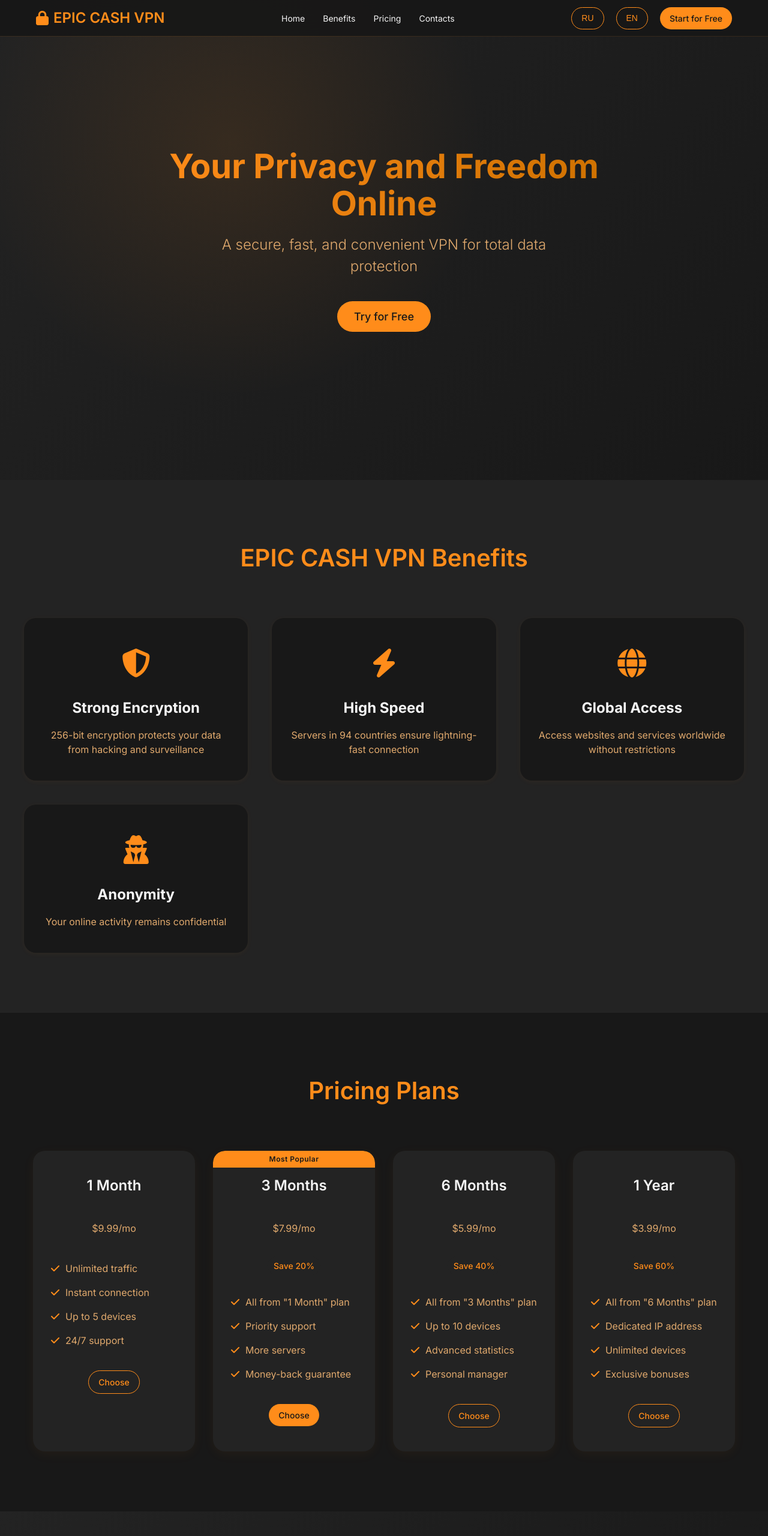
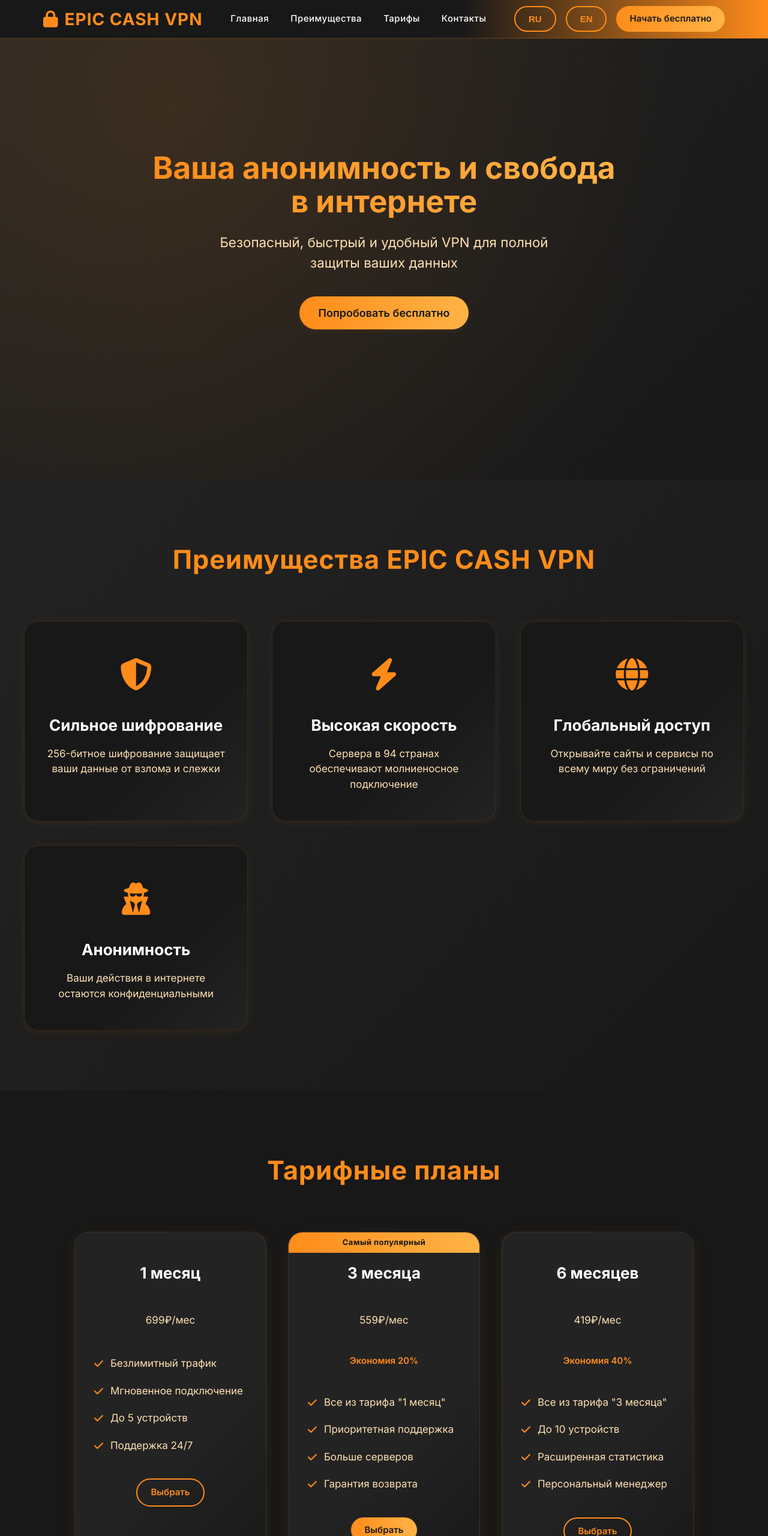
Before and after one commit to RoXyGeNOFF/EpicCashVPN, a plain HTML site: page index.html in a window 1280 px wide. Shown: the top 2560 px of the page at 60% size. Drawn offline with Linux system fonts and the light colour scheme; no server answers.

Commit message:
Add files via upload

```diff
--- a/index.html
+++ b/index.html
@@ -14,9 +14,9 @@
         }
 
         body {
-            font-family: 'Inter', -apple-system, BlinkMacSystemFont, 'Segoe UI', Roboto, sans-serif;
-            color: #f5f5f5;
-            background-color: #181818;
+            font-family: 'Inter', 'Montserrat', 'Segoe UI', Arial, sans-serif;
+            color: #fff;
+            background: linear-gradient(135deg, #181818 0%, #232323 100%);
             line-height: 1.5;
             overflow-x: hidden;
         }
@@ -25,15 +25,14 @@
             position: fixed;
             top: 0;
             width: 100%;
-            height: 60px;
-            background: rgba(24, 24, 24, 0.95);
-            backdrop-filter: blur(20px);
-            -webkit-backdrop-filter: blur(20px);
+            height: 64px;
+            background: linear-gradient(90deg, #181818 60%, #ff8c1a 100%);
+            box-shadow: 0 2px 16px rgba(255, 140, 26, 0.10);
             display: flex;
             justify-content: center;
             align-items: center;
             z-index: 1000;
-            box-shadow: 0 1px 0 rgba(255, 140, 0, 0.10);
+            border-bottom: 1px solid #ff8c1a33;
         }
 
         .nav-content {
@@ -42,77 +41,97 @@
             display: flex;
             justify-content: space-between;
             align-items: center;
-            padding: 0 20px;
+            padding: 0 32px;
         }
 
         .logo {
-            font-size: 24px;
-            font-weight: 600;
+            font-size: 28px;
+            font-weight: 700;
             color: #ff8c1a;
+            letter-spacing: 1px;
             display: flex;
             align-items: center;
         }
 
         .logo i {
-            margin-right: 8px;
+            margin-right: 10px;
             color: #ff8c1a;
         }
 
         .nav-links {
             display: flex;
-            gap: 30px;
+            gap: 36px;
         }
 
         .nav-links a {
             text-decoration: none;
-            color: #f5f5f5;
-            font-size: 14px;
-            font-weight: 400;
+            color: #fff;
+            font-size: 15px;
+            font-weight: 500;
+            letter-spacing: 0.5px;
             transition: color 0.3s;
+            position: relative;
         }
-
+        .nav-links a::after {
+            content: '';
+            display: block;
+            width: 0;
+            height: 2px;
+            background: #ff8c1a;
+            transition: width 0.3s;
+            position: absolute;
+            left: 0;
+            bottom: -4px;
+        }
         .nav-links a:hover {
             color: #ff8c1a;
+        }
+        .nav-links a:hover::after {
+            width: 100%;
         }
 
         .nav-actions {
             display: flex;
-            gap: 20px;
+            gap: 16px;
         }
 
         .btn {
-            padding: 8px 16px;
-            border-radius: 24px;
-            font-size: 14px;
-            font-weight: 500;
+            padding: 10px 22px;
+            border-radius: 30px;
+            font-size: 15px;
+            font-weight: 600;
             cursor: pointer;
             transition: all 0.3s;
             text-decoration: none;
             display: inline-block;
+            border: none;
         }
 
         .btn-outline {
-            border: 1px solid #ff8c1a;
+            border: 2px solid #ff8c1a;
             color: #ff8c1a;
             background: transparent;
         }
 
         .btn-outline:hover {
-            background-color: rgba(255, 140, 26, 0.10);
+            background: #ff8c1a22;
+            color: #fff;
         }
 
         .btn-primary {
-            background: #ff8c1a;
+            background: linear-gradient(90deg, #ff8c1a 0%, #ffb347 100%);
             color: #181818;
             border: none;
+            box-shadow: 0 2px 8px rgba(255, 140, 26, 0.10);
         }
 
         .btn-primary:hover {
-            background: #cc7000;
+            background: linear-gradient(90deg, #cc7000 0%, #ff8c1a 100%);
+            color: #fff;
         }
 
         .hero {
-            height: 100vh;
+            min-height: 100vh;
             display: flex;
             flex-direction: column;
             justify-content: center;
@@ -123,67 +142,61 @@
             position: relative;
             overflow: hidden;
         }
-
         .hero::before {
             content: "";
             position: absolute;
-            top: 0;
-            left: 0;
-            width: 100%;
-            height: 100%;
-            background: radial-gradient(circle at 30% 30%, rgba(255, 140, 26, 0.10) 0%, transparent 40%);
+            top: -20%;
+            left: -20%;
+            width: 140%;
+            height: 140%;
+            background: radial-gradient(circle at 30% 30%, rgba(255, 140, 26, 0.12) 0%, transparent 60%);
+            z-index: 1;
         }
-
         .hero-content {
             max-width: 800px;
             z-index: 2;
+            position: relative;
         }
-
         .hero h1 {
-            font-size: 3.5rem;
-            font-weight: 700;
-            margin-bottom: 20px;
-            background: linear-gradient(90deg, #ff8c1a, #cc7000);
+            font-size: 3.2rem;
+            font-weight: 800;
+            margin-bottom: 24px;
+            background: linear-gradient(90deg, #ff8c1a, #ffb347);
             -webkit-background-clip: text;
             -webkit-text-fill-color: transparent;
             line-height: 1.1;
         }
-
         .hero p {
-            font-size: 1.5rem;
-            font-weight: 300;
-            color: #e0a96d;
+            font-size: 1.4rem;
+            font-weight: 400;
+            color: #ffe0b2;
             margin-bottom: 40px;
             max-width: 600px;
             margin-left: auto;
             margin-right: auto;
         }
-
         .hero-btns {
             display: flex;
-            gap: 15px;
+            gap: 18px;
             justify-content: center;
         }
-
         .hero-btns .btn {
-            padding: 12px 28px;
+            padding: 14px 32px;
             font-size: 18px;
-            border-radius: 30px;
+            border-radius: 32px;
         }
-
         .features {
             padding: 100px 20px;
-            background: #232323;
+            background: linear-gradient(135deg, #232323 0%, #181818 100%);
         }
-
         .section-title {
             text-align: center;
-            font-size: 2.5rem;
-            font-weight: 600;
+            font-size: 2.7rem;
+            font-weight: 700;
             margin-bottom: 70px;
             color: #ff8c1a;
+            letter-spacing: 1px;
         }
-
         .features-grid {
             display: grid;
             grid-template-columns: repeat(auto-fit, minmax(300px, 1fr));
@@ -191,250 +204,223 @@
             max-width: 1200px;
             margin: 0 auto;
         }
-
         .feature-card {
             text-align: center;
-            padding: 40px 30px;
-            border-radius: 20px;
-            background: #181818;
+            padding: 48px 32px;
+            border-radius: 24px;
+            background: linear-gradient(135deg, #181818 60%, #232323 100%);
             transition: transform 0.3s, box-shadow 0.3s;
-            box-shadow: 0 2px 10px rgba(255, 140, 26, 0.05);
+            box-shadow: 0 2px 16px rgba(255, 140, 26, 0.08);
             text-decoration: none;
             color: inherit;
+            border: 1.5px solid #ff8c1a22;
         }
-
-        .feature-card:visited, .feature-card:active, .feature-card:focus, .feature-card:hover {
-            text-decoration: none;
-            color: inherit;
+        .feature-card:hover {
+            transform: translateY(-12px) scale(1.03);
+            box-shadow: 0 10px 32px rgba(255, 140, 26, 0.18);
+            border-color: #ff8c1a55;
         }
-
-        .feature-card:hover {
-            transform: translateY(-10px);
-            box-shadow: 0 10px 30px rgba(255, 140, 26, 0.10);
+        .feature-icon {
+            font-size: 54px;
+            color: #ff8c1a;
+            margin-bottom: 24px;
         }
-
-        .feature-icon {
-            font-size: 48px;
-            color: #ff8c1a;
-            margin-bottom: 20px;
+        .feature-card h3 {
+            font-size: 26px;
+            margin-bottom: 16px;
+            color: #fff;
+            font-weight: 700;
         }
-
-        .feature-card h3 {
-            font-size: 24px;
-            margin-bottom: 15px;
-            color: #f5f5f5;
+        .feature-card p {
+            color: #ffe0b2;
+            font-size: 17px;
         }
-
-        .feature-card p {
-            color: #e0a96d;
-            font-size: 16px;
-        }
-
         .pricing {
             padding: 100px 20px;
             background: #181818;
         }
-
         .pricing-plans {
             display: flex;
             justify-content: center;
             flex-wrap: wrap;
-            gap: 30px;
+            gap: 36px;
             max-width: 1200px;
             margin: 0 auto;
         }
-
         .plan-card {
-            background: #232323;
-            border-radius: 20px;
-            width: 270px;
-            padding: 40px 30px;
+            background: linear-gradient(135deg, #232323 60%, #181818 100%);
+            border-radius: 24px;
+            width: 320px;
+            min-width: 320px;
+            max-width: 320px;
+            padding: 48px 32px;
             text-align: center;
-            box-shadow: 0 5px 20px rgba(255, 140, 26, 0.05);
-            transition: transform 0.3s;
+            box-shadow: 0 5px 24px rgba(255, 140, 26, 0.08);
+            transition: transform 0.3s, box-shadow 0.3s;
             position: relative;
             overflow: hidden;
+            border: 1.5px solid #ff8c1a22;
         }
-
         .plan-card:hover {
-            transform: scale(1.03);
+            transform: scale(1.04);
+            box-shadow: 0 10px 40px rgba(255, 140, 26, 0.18);
+            border-color: #ff8c1a55;
         }
-
         .plan-card.popular::before {
-            /* content удалён, теперь используется отдельный элемент */
-            display: none;
-        }
-        .plan-popular-label {
+            content: "Самый популярный";
             position: absolute;
             top: 0;
             left: 0;
             right: 0;
-            background: #ff8c1a;
+            background: linear-gradient(90deg, #ff8c1a 0%, #ffb347 100%);
             color: #181818;
-            font-size: 12px;
-            font-weight: 600;
-            padding: 5px;
+            font-size: 13px;
+            font-weight: 700;
+            padding: 7px;
             letter-spacing: 0.5px;
-            border-top-left-radius: 20px;
-            border-top-right-radius: 20px;
-            z-index: 2;
         }
-
         .plan-title {
-            font-size: 24px;
-            font-weight: 600;
-            margin-bottom: 15px;
-            color: #f5f5f5;
+            font-size: 26px;
+            font-weight: 700;
+            margin-bottom: 18px;
+            color: #fff;
         }
-
         .plan-price {
-            font-size: 40px;
-            font-weight: 700;
-            margin-bottom: 25px;
+            font-size: 42px;
+            font-weight: 800;
+            margin-bottom: 28px;
             color: #ff8c1a;
         }
-
         .plan-price span {
-            font-size: 16px;
+            font-size: 17px;
             font-weight: 400;
-            color: #e0a96d;
+            color: #ffe0b2;
         }
-
         .plan-savings {
             background: #232323;
             color: #ff8c1a;
-            padding: 5px 10px;
+            padding: 7px 14px;
             border-radius: 20px;
-            font-size: 14px;
-            font-weight: 500;
-            margin-bottom: 25px;
+            font-size: 15px;
+            font-weight: 600;
+            margin-bottom: 28px;
             display: inline-block;
         }
-
         .plan-features {
             list-style: none;
-            margin-bottom: 30px;
+            margin-bottom: 32px;
             text-align: left;
         }
-
         .plan-features li {
-            padding: 8px 0;
-            font-size: 16px;
-            color: #e0a96d;
+            padding: 10px 0;
+            font-size: 17px;
+            color: #ffe0b2;
             display: flex;
             align-items: center;
         }
-
         .plan-features li i {
             color: #ff8c1a;
-            margin-right: 10px;
+            margin-right: 12px;
         }
-
         .cta {
             padding: 100px 20px;
             background: linear-gradient(135deg, #232323 0%, #181818 100%);
             color: #ff8c1a;
             text-align: center;
         }
-
         .cta h2 {
             font-size: 2.8rem;
-            margin-bottom: 20px;
-            font-weight: 700;
+            margin-bottom: 24px;
+            font-weight: 800;
         }
-
         .cta p {
             font-size: 1.3rem;
             max-width: 700px;
-            margin: 0 auto 40px;
-            font-weight: 300;
-            opacity: 0.9;
-            color: #e0a96d;
+            margin: 0 auto 44px;
+            font-weight: 400;
+            opacity: 0.95;
+            color: #ffe0b2;
         }
-
         .footer {
-            padding: 60px 20px 30px;
-            background: #232323;
-            color: #e0a96d;
-            font-size: 14px;
+            padding: 64px 20px 32px;
+            background: linear-gradient(90deg, #181818 60%, #232323 100%);
+            color: #ffe0b2;
+            font-size: 15px;
         }
-
         .footer-content {
             max-width: 1200px;
             margin: 0 auto;
             display: flex;
             flex-wrap: wrap;
             justify-content: space-between;
-            gap: 40px;
-            margin-bottom: 40px;
+            gap: 44px;
+            margin-bottom: 44px;
         }
-
         .footer-column {
-            min-width: 200px;
+            min-width: 220px;
         }
-
         .footer-column h4 {
             color: #ff8c1a;
-            font-size: 16px;
-            margin-bottom: 20px;
-            font-weight: 600;
+            font-size: 17px;
+            margin-bottom: 22px;
+            font-weight: 700;
         }
-
         .footer-column ul {
             list-style: none;
         }
-
         .footer-column ul li {
-            margin-bottom: 12px;
+            margin-bottom: 14px;
         }
-
         .footer-column ul li a {
             text-decoration: none;
-            color: #e0a96d;
+            color: #ffe0b2;
             transition: color 0.3s;
         }
-
         .footer-column ul li a:hover {
             color: #ff8c1a;
         }
-
         .copyright {
             text-align: center;
-            padding-top: 30px;
+            padding-top: 32px;
             border-top: 1px solid #333;
             max-width: 1200px;
             margin: 0 auto;
-            font-size: 13px;
+            font-size: 14px;
         }
-
+        @media (max-width: 900px) {
+            .nav-content {
+                padding: 0 12px;
+            }
+            .features-grid {
+                gap: 24px;
+            }
+            .footer-content {
+                gap: 24px;
+            }
+        }
         @media (max-width: 768px) {
             .hero h1 {
-                font-size: 2.5rem;
+                font-size: 2.2rem;
             }
-
             .hero p {
-                font-size: 1.2rem;
+                font-size: 1.1rem;
             }
-
             .hero-btns {
                 flex-direction: column;
                 align-items: center;
             }
-
             .nav-links {
                 display: none;
             }
-
             .pricing-plans {
                 flex-direction: column;
                 align-items: center;
             }
-
             .plan-card {
                 width: 100%;
-                max-width: 350px;
+                min-width: unset;
+                max-width: unset;
             }
-
             .section-title {
                 font-size: 2rem;
             }
@@ -450,7 +436,7 @@
                 EPIC CASH VPN
             </div>
             <div class="nav-links">
-                <a href="#hero" data-i18n="nav.home">Главная</a>
+                <a href="#hero" data-i18n="nav.main">Главная</a>
                 <a href="#features" data-i18n="nav.features">Преимущества</a>
                 <a href="#pricing" data-i18n="nav.pricing">Тарифы</a>
                 <a href="#contacts" data-i18n="nav.contacts">Контакты</a>
@@ -525,7 +511,6 @@
                 <a href="https://t.me/EpicPayVPNbot" class="btn btn-outline" target="_blank" rel="noopener" data-i18n="pricing.choose">Выбрать</a>
             </div>
             <div class="plan-card popular">
-                <div class="plan-popular-label" data-i18n="pricing.popular">Самый популярный</div>
                 <h3 class="plan-title" data-i18n="pricing.3m">3 месяца</h3>
                 <div class="plan-price"><span data-i18n="pricing.price3m">559₽</span><span data-i18n="pricing.per_month">/мес</span></div>
                 <div class="plan-savings" data-i18n="pricing.save20">Экономия 20%</div>
@@ -643,7 +628,7 @@
         const translations = {
             ru: {
                 'nav.start': 'Начать бесплатно',
-                'nav.home': 'Главная',
+                'nav.main': 'Главная',
                 'nav.features': 'Преимущества',
                 'nav.pricing': 'Тарифы',
                 'nav.contacts': 'Контакты',
@@ -712,11 +697,10 @@
                 'pricing.price3m': '559₽',
                 'pricing.price6m': '419₽',
                 'pricing.price1y': '279₽',
-                'pricing.popular': 'Самый популярный',
             },
             en: {
                 'nav.start': 'Start for Free',
-                'nav.home': 'Home',
+                'nav.main': 'Home',
                 'nav.features': 'Benefits',
                 'nav.pricing': 'Pricing',
                 'nav.contacts': 'Contacts',
@@ -785,7 +769,6 @@
                 'pricing.price3m': '$7.99',
                 'pricing.price6m': '$5.99',
                 'pricing.price1y': '$3.99',
-                'pricing.popular': 'Most Popular',
             }
         };
 
@@ -794,16 +777,19 @@
             document.querySelectorAll('[data-i18n]').forEach(el => {
                 const key = el.getAttribute('data-i18n');
                 if (translations[lang][key]) {
-                    // Если элемент содержит только текст, заменяем textContent
-                    if (el.childNodes.length === 1 && el.childNodes[0].nodeType === Node.TEXT_NODE) {
+                    // Для ссылок меню используем innerHTML, для остальных textContent
+                    if (
+                        el.tagName === 'A' &&
+                        (
+                            key === 'nav.main' ||
+                            key === 'nav.features' ||
+                            key === 'nav.pricing' ||
+                            key === 'nav.contacts'
+                        )
+                    ) {
+                        el.innerHTML = translations[lang][key];
+                    } else {
                         el.textContent = translations[lang][key];
-                    } else {
-                        // Если есть вложенные элементы, заменяем только текстовые узлы
-                        el.childNodes.forEach(node => {
-                            if (node.nodeType === Node.TEXT_NODE) {
-                                node.textContent = translations[lang][key];
-                            }
-                        });
                     }
                 }
             });
@@ -811,24 +797,6 @@
         document.getElementById('lang-ru').onclick = () => setLanguage('ru');
         document.getElementById('lang-en').onclick = () => setLanguage('en');
         // Автоустановка языка при загрузке
-        const CIS_COUNTRIES = [
-            'RU', 'BY', 'KZ', 'UA', 'KG', 'MD', 'TJ', 'UZ', 'AM', 'AZ', 'GE'
-        ];
-        async function detectCountryAndSetLang() {
-            if (localStorage.getItem('lang')) return; // Не менять, если пользователь уже выбрал язык
-            try {
-                const res = await fetch('https://ipapi.co/json/');
-                const data = await res.json();
-                if (CIS_COUNTRIES.includes(data.country)) {
-                    setLanguage('ru');
-                } else {
-                    setLanguage('en');
-                }
-            } catch (e) {
-                setLanguage('en'); // fallback
-            }
-        }
-        detectCountryAndSetLang();
         const savedLang = localStorage.getItem('lang') || 'ru';
         setLanguage(savedLang);
     </script>
```
